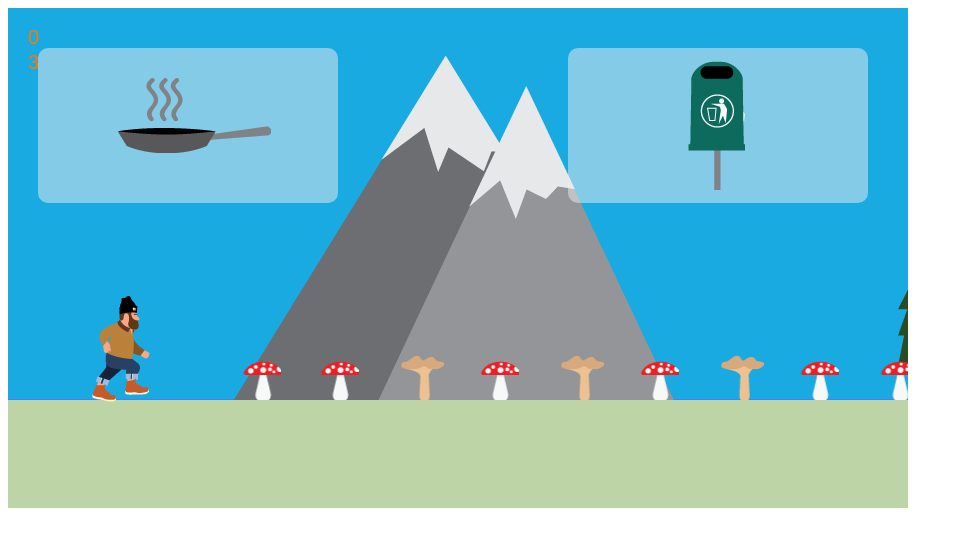
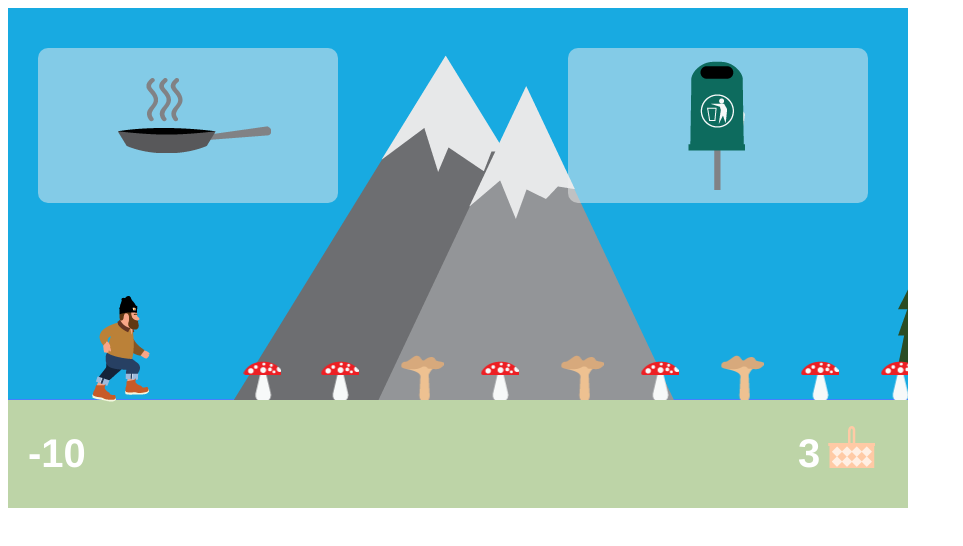
Before and after one commit to cjgk/shrooms, a plain HTML site: page app/index.html in a window 1280 px wide. Shown: the whole page, without its empty margins (0-963 px from the left). Drawn offline with Linux system fonts and the light colour scheme.

Commit message:
Added Icon for Lives Made points/lives prettier

```diff
--- a/app/index.html
+++ b/app/index.html
@@ -35,6 +35,7 @@
                     {src: "tree.png", id: "tree"},
                     {src: "mountain-back.png", id: "mountainFar"},
                     {src: "mountain-front.png", id: "mountainNear"},
+                    {src: "basket.png", id: "basket"},
                 ];
 
                 loader.addEventListener("complete", handleComplete);
@@ -53,13 +54,14 @@
                 background.y = h - backgroundImg.height;
 
                 // Set up stats
-                pointsLabel = new createjs.Text(points, "20px Arial", "#ff7700");
+                pointsLabel = new createjs.Text(points, "Bold 40px Helvetica", "#fff");
                 pointsLabel.x = 20;
-                pointsLabel.y = 20;
+                pointsLabel.y = 428;
 
-                livesLabel = new createjs.Text(lives, "20px Arial", "#ff7700");
-                livesLabel.x = 20;
-                livesLabel.y = 45;
+                livesIcon = new createjs.Bitmap(loader.getResult("basket")).set({x: 820, y: 418});
+                livesLabel = new createjs.Text(lives, "Bold 40px Helvetica", "#fff");
+                livesLabel.x = 790;
+                livesLabel.y = 428;
 
                 // Set up background objects
                 tree = new createjs.Bitmap(loader.getResult("tree"));
@@ -129,7 +131,7 @@
                 actionBoard.addChild(actionTrash, actionEat);
 
                 // Set up basic game
-                stage.addChild(background, mountainFar, mountainNear, tree, hipster, pointsLabel, livesLabel, actionBoard);
+                stage.addChild(background, mountainFar, mountainNear, tree, hipster, pointsLabel, livesIcon, livesLabel, actionBoard);
 
                 // Add keyboard controls
                 document.onkeypress = keyboardCtrl;
@@ -178,6 +180,8 @@
                     if (shroomTrain[i].bitmap.x < 155) {
                         stage.removeChild(shroomTrain[i].bitmap);
                         shroomTrain.shift();
+                        points -= 10;
+                        pointsLabel.text = points;
                     }
                 }
             }
```
Also changed, not shown: app/resources/basket.png (added), rawmaterial/korg.png (deleted).
